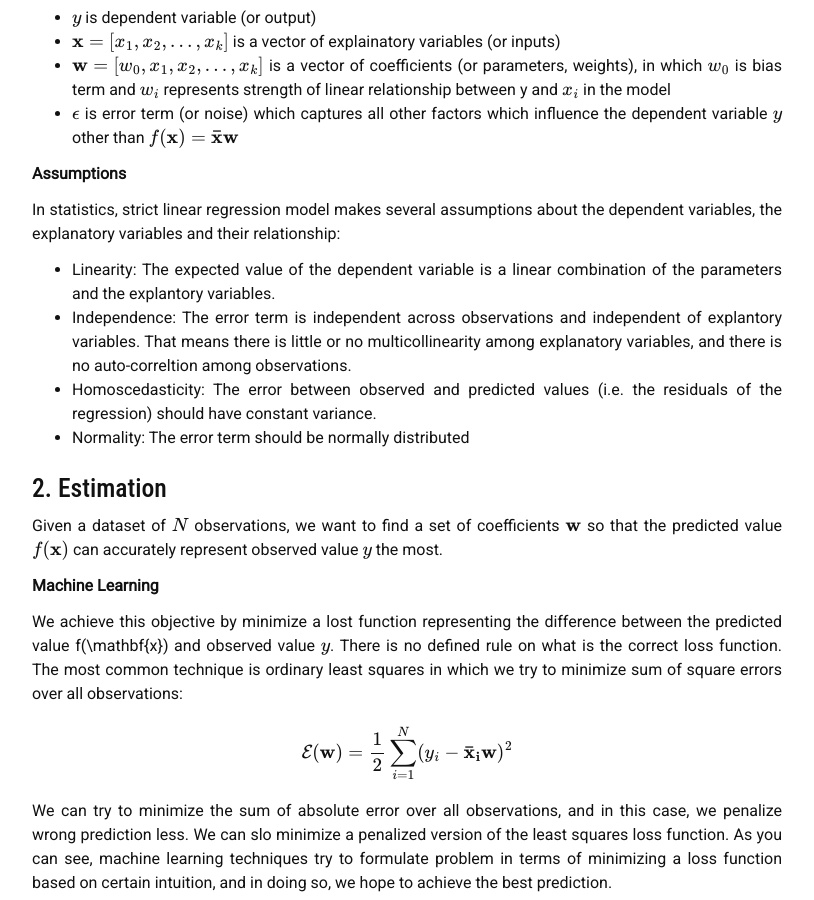
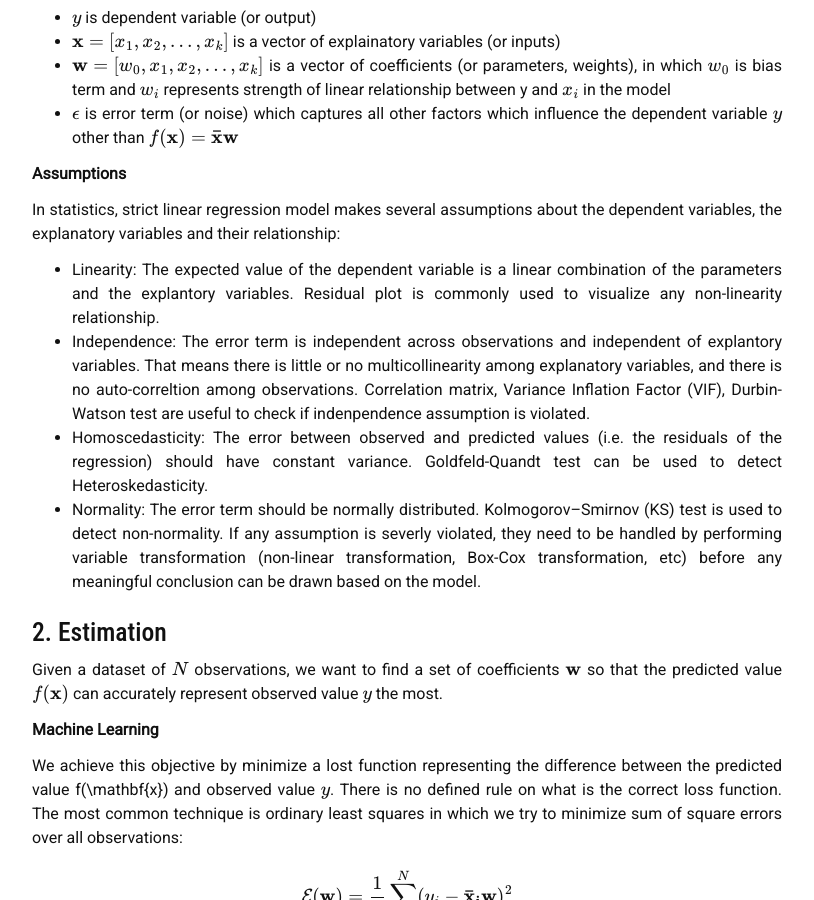
Before and after one commit to liambll/blog-archive, a Jekyll site: the page built from _posts/2017-06-29-linear-regression.markdown, in a window 1280 px wide and 900 px high, scrolled down 700 px. Shown: the whole window, without its empty margins (233-1047 px from the left). Built offline with Jekyll 4.4.1, drawn with Linux system fonts in a browser that asks for light colours; nearby versions of some CDN libraries; formulas are drawn with MathJax 3; comment, search, counter and statistics services are not loaded; some of the changed text lies outside the part shown.

Commit message:
Update 2017-06-29-linear-regression.markdown

```diff
--- a/_posts/2017-06-29-linear-regression.markdown
+++ b/_posts/2017-06-29-linear-regression.markdown
@@ -33,10 +33,11 @@ y = f(\mathbf{x}) + \epsilon = w_0 + w_1 x_1 + w_2 x_2 + ... + w_k x_k + \epsilo
 __Assumptions__
 
 In statistics, strict linear regression model makes several assumptions about the dependent variables, the explanatory variables and their relationship:
-* Linearity: The expected value of the dependent variable is a linear combination of the parameters and the explantory variables.
-* Independence: The error term is independent across observations and independent of explantory variables. That means there is little or no multicollinearity among explanatory variables, and there is no auto-correltion among observations.
-* Homoscedasticity: The error between observed and predicted values (i.e. the residuals of the regression) should have constant variance.
-* Normality: The error term should be normally distributed
+* Linearity: The expected value of the dependent variable is a linear combination of the parameters and the explantory variables. Residual plot is commonly used to visualize any non-linearity relationship.
+* Independence: The error term is independent across observations and independent of explantory variables. That means there is little or no multicollinearity among explanatory variables, and there is no auto-correltion among observations. Correlation matrix, Variance Inflation Factor (VIF), Durbin-Watson test are useful to check if indenpendence assumption is violated.
+* Homoscedasticity: The error between observed and predicted values (i.e. the residuals of the regression) should have constant variance. Goldfeld-Quandt test can be used to detect Heteroskedasticity.
+* Normality: The error term should be normally distributed. Kolmogorov–Smirnov (KS) test is used to detect non-normality.
+If any assumption is severly violated, they need to be handled by performing variable transformation (non-linear transformation, Box-Cox transformation, etc) before any meaningful conclusion can be drawn based on the model.
 
 ## 2. Estimation
 Given a dataset of \\(N\\) observations, we want to find a set of coefficients \\(\mathbf{w}\\) so that the predicted value \\(f(\mathbf{x})\\) can accurately represent observed value \\(y\\) the most.
@@ -80,8 +81,8 @@ in which:
 
 However, we can use gradient descent to approximate \\(\mathbf{w}\\) instead to avoid large matrix computation.
 
-In machine learning, estimated \\(\mathbf{w}\\) is all we need in order to perform prediction. In statistics, we usually want to know the variance of coefficients in order to test whether a coefficient is significant in the model. To caculate variance for coefficients, we need to obtain Hessian matrix, i.e. second-order deriative of the log-likelihood:
+In machine learning, estimated \\(\mathbf{w}\\) is all we need in order to perform prediction. In statistics, we usually want to get the variance matrix of coefficients in order to caculate confidence intervals for coefficients and prediction. For that, we need to obtain Hessian matrix, i.e. second-order deriative of the log-likelihood:
 \\[
 \frac{\partial^2 log~\mathcal{L}(\mathbf{w})}{\partial^2 \mathbf{w}}
 \\]
-The estimated asymptotic variance for coefficients is the inverse of Hessian matrix.
+The estimated variance matrix is the inverse of Hessian matrix.
```
